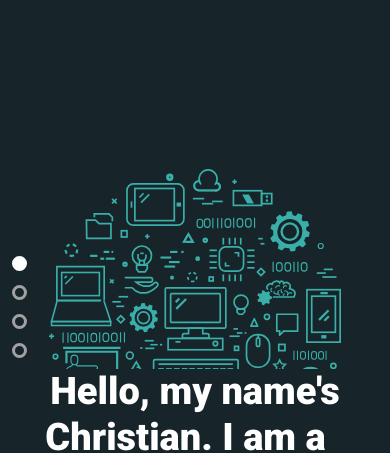
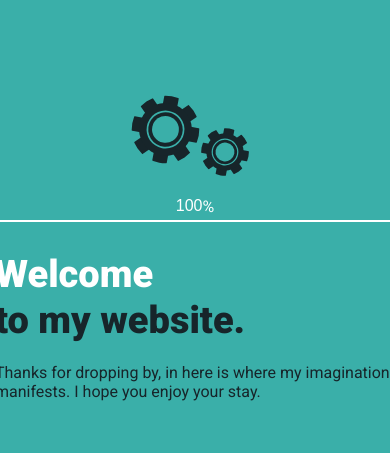
Before and after one commit to BlueFits/christianrportfolio, a React (Create React App) app: page / in a window 390 px wide. Shown: the part 173-626 px from the top of the page. Built offline with nearby package versions, Linux system fonts and the light colour scheme.

Commit message:
removed blue and changed splash

```diff
--- a/src/App.js
+++ b/src/App.js
@@ -337,7 +337,7 @@ const App = () => {
 
   return (
     <div>
-      {/* <Splash /> */}
+      <Splash />
       <div className="hover_nav_container">
         <div onClick={pageHandler.bind(this, "home")} className={`circle-icon ${hoverNav[0]}`}></div>
         <div onClick={pageHandler.bind(this, "blogs", "blogs")} className={`circle-icon ${hoverNav[1]}`}></div>
--- a/src/components/Splash.js
+++ b/src/components/Splash.js
@@ -64,7 +64,7 @@ const Splash = () => {
                 <div className="splash_texts_container">
                     <div className="splash_header">
                         <h1 style={{ color: "#fff" }}>Welcome</h1>
-                        <h1>to my website. Not mobile friendly yet :( </h1>
+                        <h1>to my website.</h1>
                     </div>
                     <p>Thanks for dropping by, in here is where my imagination manifests. I hope you enjoy your stay.</p>
                 </div>
--- a/src/stylesheets/styles.css
+++ b/src/stylesheets/styles.css
@@ -851,7 +851,6 @@ footer {
     }
     .blog_texts_container {
         width: 80%;
-        border: 1px solid red blue;
     }
     .projects_ul {
         display: none;
```
